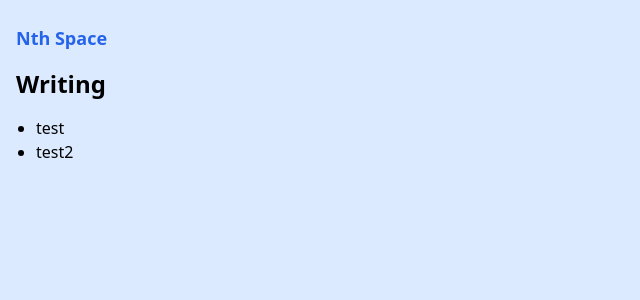
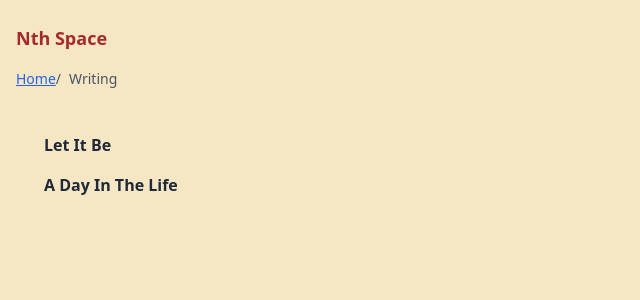
Before and after one commit to rdbcasillas/weblog, a Vue app: page /writing in a window 1280 px wide. Shown: the top 300 px of the page, without its empty margins (0-640 px from the left). Built offline with nearby package versions, Linux system fonts and the light colour scheme.

Commit message:
theme change, auto loading of post title from frontmatter and breadcrumb display

```diff
--- a/package.json
+++ b/package.json
@@ -11,6 +11,8 @@
   "dependencies": {
     "@f3ve/vue-markdown-it": "^0.2.2",
     "@tailwindcss/typography": "^0.5.13",
+    "buffer": "^6.0.3",
+    "gray-matter": "^4.0.3",
     "markdown-it": "^14.1.0",
     "marked": "^13.0.3",
     "vue": "^3.4.31",
--- a/src/App.vue
+++ b/src/App.vue
@@ -1,8 +1,8 @@
 <template>
-  <div class="min-h-screen bg-blue-100 p-4">
+  <div class="min-h-screen bg-sepia p-4">
     <header class="flex justify-between items-center mb-4">
       <h1 class="text-3xl font-bold text-gray-800">
-        <router-link to="/" class="text-lg text-blue-600 hover:underline"
+        <router-link to="/" class="text-lg text-brown hover:underline"
           >Nth Space</router-link
         >
       </h1>
--- /dev/null
+++ b/src/components/Breadcrumb.vue
@@ -0,0 +1,45 @@
+<template>
+  <nav v-if="breadcrumbs.length" class="text-gray-600 mb-4">
+    <ul class="flex space-x-2">
+      <li
+        v-for="(breadcrumb, index) in breadcrumbs"
+        :key="index"
+        class="flex items-center"
+      >
+        <router-link
+          v-if="breadcrumb.path"
+          :to="breadcrumb.path"
+          class="underline text-blue-600 hover:text-blue-800"
+        >
+          {{ breadcrumb.name }}
+        </router-link>
+        <span v-else>{{ breadcrumb.name }}</span>
+        <span v-if="index < breadcrumbs.length - 1">/</span>
+      </li>
+    </ul>
+  </nav>
+</template>
+
+<script>
+export default {
+  computed: {
+    breadcrumbs() {
+      const pathArray = this.$route.path.split("/").filter((path) => path);
+      const breadcrumbs = pathArray.map((path, index) => {
+        const to = `/${pathArray.slice(0, index + 1).join("/")}`;
+        return {
+          name: path.charAt(0).toUpperCase() + path.slice(1),
+          path: index < pathArray.length - 1 ? to : null,
+        };
+      });
+      return [{ name: "Home", path: "/" }, ...breadcrumbs];
+    },
+  },
+};
+</script>
+
+<style scoped>
+nav {
+  font-size: 0.875rem; /* Equivalent to text-sm */
+}
+</style>
--- a/src/components/HomeMenu.vue
+++ b/src/components/HomeMenu.vue
@@ -5,24 +5,28 @@
         <li>
           <router-link
             to="/writing"
-            class="text-lg text-blue-600 hover:underline"
+            class="text-lg text-lightbrown hover:underline"
             >Writings</router-link
           >
         </li>
         <li>
-          <router-link to="/links" class="text-lg text-blue-600 hover:underline"
+          <router-link
+            to="/links"
+            class="text-lg text-lightbrown hover:underline"
             >Links</router-link
           >
         </li>
         <li>
           <router-link
             to="/portal"
-            class="text-lg text-blue-600 hover:underline"
+            class="text-lg text-lightbrown hover:underline"
             >Portal</router-link
           >
         </li>
         <li>
-          <router-link to="/music" class="text-lg text-blue-600 hover:underline"
+          <router-link
+            to="/music"
+            class="text-lg text-lightbrown hover:underline"
             >Music</router-link
           >
         </li>
--- a/src/index.css
+++ b/src/index.css
@@ -3,5 +3,5 @@
 @tailwind utilities;
 
 body {
-  @apply bg-blue-100;
+  @apply bg-sepia;
 }
--- a/src/main.js
+++ b/src/main.js
@@ -2,7 +2,10 @@ import { createApp } from "vue";
 import App from "./App.vue";
 import router from "./router";
 import "./index.css";
+import Breadcrumb from "./components/Breadcrumb.vue";
 
 const app = createApp(App);
+
+app.component("Breadcrumb", Breadcrumb);
 app.use(router);
 app.mount("#app");
--- a/src/views/MarkdownView.vue
+++ b/src/views/MarkdownView.vue
@@ -1,4 +1,5 @@
 <template>
+  <Breadcrumb />
   <div class="prose">
     <h1 v-if="title" class="text-3xl font-bold mb-4">{{ title }}</h1>
     <vue-markdown-it :source="content" />
@@ -6,9 +7,11 @@
 </template>
 
 <script setup>
+import matter from "gray-matter";
 import { ref, onMounted } from "vue";
 import { useRoute } from "vue-router"; // Import useRoute
 import { VueMarkdownIt } from "@f3ve/vue-markdown-it";
+import Breadcrumb from "../components/Breadcrumb.vue";
 
 const route = useRoute();
 const title = ref("");
--- a/src/views/Writing.vue
+++ b/src/views/Writing.vue
@@ -1,20 +1,29 @@
 <template>
   <div>
-    <h2 class="text-2xl font-bold mb-4">Writing</h2>
-    <ul class="list-disc pl-5">
-      <li v-for="(file, index) in markdownFiles" :key="index">
-        <router-link
-          :to="{ name: 'MarkdownView', params: { file: file.name } }"
+    <Breadcrumb />
+    <div class="pt-5">
+      <ul class="list-none pl-5">
+        <li
+          v-for="(file, index) in markdownFiles"
+          :key="index"
+          class="p-2 transition-colors duration-300"
         >
-          {{ file.name }}
-        </router-link>
-      </li>
-    </ul>
+          <router-link
+            :to="{ name: 'MarkdownView', params: { file: file.name } }"
+            class="text-gray-800 hover:text-gray-600 hover:underline font-semibold"
+          >
+            {{ file.title || file.name }}
+          </router-link>
+        </li>
+      </ul>
+    </div>
   </div>
 </template>
 
 <script>
-const markdownFiles = import.meta.glob("../writings/*.md");
+import matter from "gray-matter";
+import { Buffer } from "buffer";
+const markdownFiles = import.meta.glob("../writings/*.md", { as: "raw" });
 
 export default {
   name: "Writing",
@@ -26,5 +35,23 @@ export default {
       }),
     };
   },
+  async created() {
+    this.markdownFiles = await Promise.all(
+      Object.keys(markdownFiles).map(async (file) => {
+        console.log(file);
+        const fileName = file.split("/").pop().replace(".md", "");
+        const fileContent = await markdownFiles[file]();
+        console.log("content", fileContent);
+        const { data } = matter(Buffer.from(fileContent));
+        console.log("data", data);
+
+        return {
+          path: file,
+          name: fileName,
+          title: data.title || fileName,
+        };
+      })
+    );
+  },
 };
 </script>
--- a/src/writings/test.md
+++ b/src/writings/test.md
@@ -1,10 +1,10 @@
-- **[pica](https://nodeca.github.io/pica/demo/)** - high quality and fast image
-  resize in browser.
-- **[babelfish](https://github.com/nodeca/babelfish/)** - developer friendly
-  i18n with plurals support and easy syntax.
-
-You will like those projects!
-
+---
+date: 2024-02-02
+draft: false
+params:
+  author: John Smith
+title: Let It Be
+weight: 10
 ---
 
 # h1 Heading 8-)
--- a/src/writings/test2.md
+++ b/src/writings/test2.md
@@ -1,3 +1,12 @@
+---
+date: 2024-02-02
+draft: false
+params:
+  author: John Smith
+title: A Day In The Life
+weight: 10
+---
+
 # MY Title
 
 - **[pica](https://nodeca.github.io/pica/demo/)** - high quality and fast image
--- a/tailwind.config.js
+++ b/tailwind.config.js
@@ -2,7 +2,13 @@
 module.exports = {
   content: ["./index.html", "./src/**/*.{vue,js,ts,jsx,tsx,md}"],
   theme: {
-    extend: {},
+    extend: {
+      colors: {
+        sepia: "#f5e6c4", // Sepia color
+        brown: "#a52a2a",
+        lightbrown: "#be1111",
+      },
+    },
   },
   plugins: [require("@tailwindcss/typography")],
 };
--- a/vite.config.js
+++ b/vite.config.js
@@ -1,12 +1,19 @@
 import { defineConfig } from "vite";
 import vue from "@vitejs/plugin-vue";
 import Markdown from "vite-plugin-md";
+import { Buffer } from "buffer";
 
 export default defineConfig({
   plugins: [
     vue({
       include: [/\.vue$/, /\.md$/],
     }),
+
     Markdown(),
   ],
+  define: {
+    "process.env": {},
+    global: "window",
+    Buffer: Buffer,
+  },
 });
```
Also changed, not shown: 1 other file (tests, documents, lock files or other folders).
